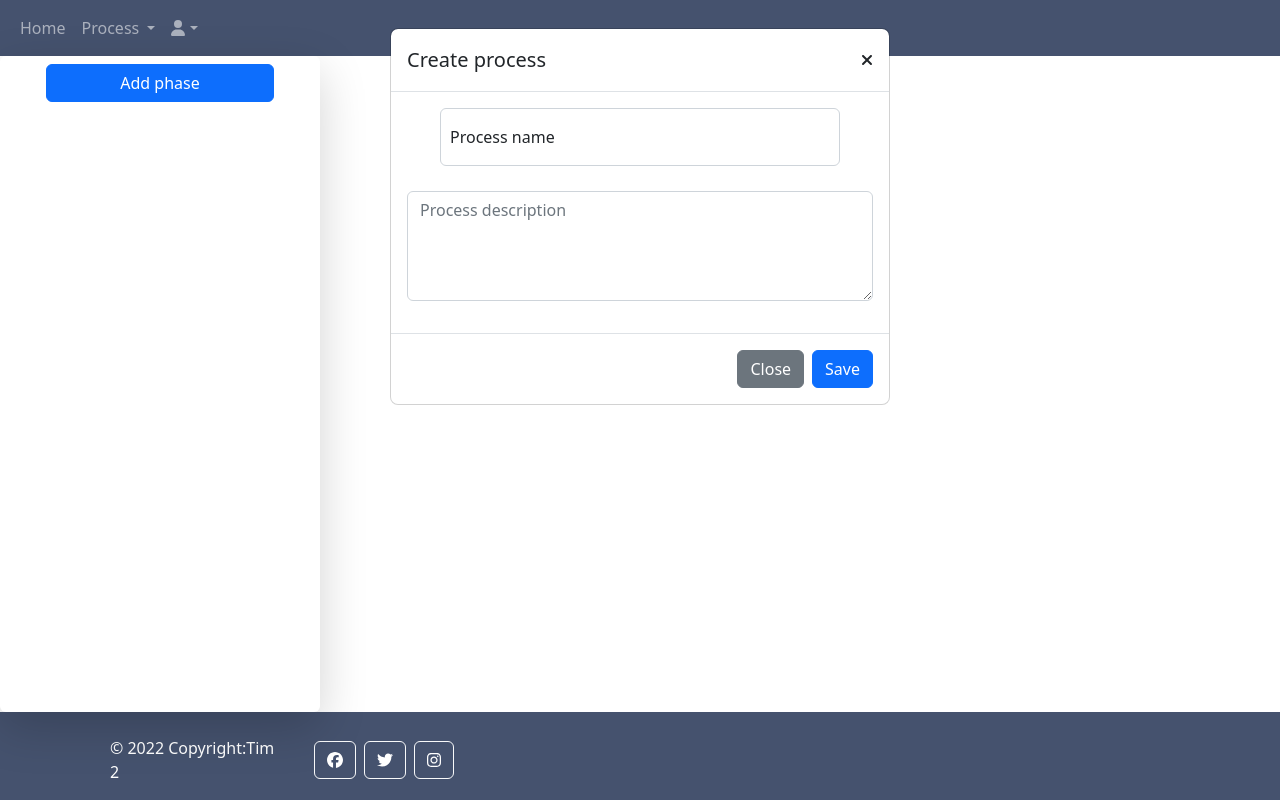
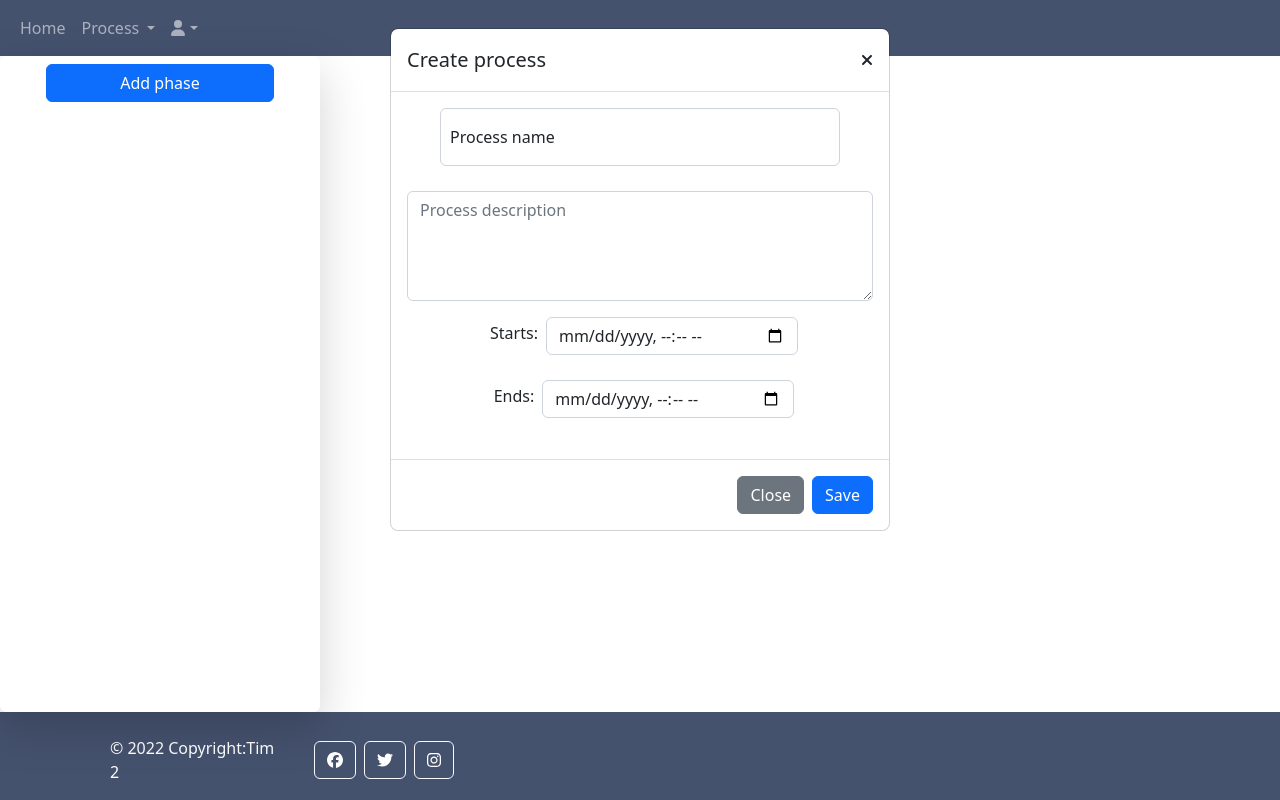
Before and after one commit to Dominik2507/ProjektR, a React (Create React App) app in the folder frontend/: page /createProcess in a window 1280 px wide. Built offline with nearby package versions, Linux system fonts and the light colour scheme.

Commit message:
poslozen objekt za spremanje i dodan button

```diff
--- /dev/null
+++ b/frontend/src/components/Form/DateInput.jsx
@@ -0,0 +1,39 @@
+import React from "react";
+
+import "./Input.css";
+
+export default function DateInput({type,name,placeholder,value,handleChange,error, label}){
+
+    let className = error ? "form-control is-invalid item" : "form-control item"
+
+    return(
+
+            <div className="form-floating d-flex justify-content-center w-100">
+
+                     <div className="d-flex"> <span className="p-1 px-2">{label}</span>
+                <input
+                    className={className}
+                    type = {"datetime-local"}
+                    name = {name}
+                    value = {value}
+                    placeholder={placeholder}
+                    id = {name}
+                    onChange={handleChange}
+                    required
+                />
+                </div>
+
+
+                <label className="label" htmlFor={name}>{placeholder}</label>
+                {error &&
+                    <div className="invalid-feedback">
+                        {error.message}
+                    </div>
+                }
+
+
+
+        </div>
+
+    )
+}
--- a/frontend/src/components/Form/Form.jsx
+++ b/frontend/src/components/Form/Form.jsx
@@ -5,7 +5,7 @@ import Button from "./Button";
 export default function Form({inputs,handleClick, handleChange ,btnPlaceholder,errors}){
     return(
         <form>
-            {inputs.map(input => {
+            {inputs?.map(input => {
 
                 let err = errors.find(err => input.name === err.name);
 
--- a/frontend/src/constants/paramInputs.js
+++ b/frontend/src/constants/paramInputs.js
@@ -40,4 +40,16 @@ export const modalInputs = [{
 },{
     name: "processDescription",
     value: "",
+},
+{
+    name: "start_datetime",
+    value: "",
+    type:"datetime-local",
+    label: "Starts: "
+},
+{
+    name: "end_datetime",
+    value: "",
+    type:"datetime-local",
+    label: "Ends:"
 }];
--- a/frontend/src/constants/paths.js
+++ b/frontend/src/constants/paths.js
@@ -20,5 +20,6 @@ export const backend_paths = {
     ALL_FAV_PROCESSES_CRUD: "http://localhost:3001/favprocess",
     ALL_FAV_USER_PROCESSES_CRUD: "http://localhost:3001/favprocess/user",
     VIEW_PROCESS: "http://localhost:3001/processView",
-    GET_PROCESS_BY_ID: "http://localhost:3001/process"
+    GET_PROCESS_BY_ID: "http://localhost:3001/process",
+    CREATE_PROCESS: "http://localhost:3001/process/create"
 }
--- a/frontend/src/context/AuthContext.js
+++ b/frontend/src/context/AuthContext.js
@@ -33,6 +33,7 @@ export default function AuthProvider({children}){
             }
         })
             .then(res => {
+                console.log("user", res.data);
                 setCurrentUser(res.data);
                 return res.data;
             })
--- a/frontend/src/context/CreateProcessContext.js
+++ b/frontend/src/context/CreateProcessContext.js
@@ -1,4 +1,6 @@
+import axios from "axios";
 import React, { createContext, useState } from "react";
+import {backend_paths, routes} from "../constants/paths";
 
 export const CreateProcessContext = createContext(null);
 
@@ -7,6 +9,19 @@ export default function CreateProcessProvider({children}){
     const [allPhases, setAllPhases] = useState([]);
     const [allComponents, setAllComponent] = useState([]);
 
+    const createProcess = async (process) => {
+        return axios.post(backend_paths.CREATE_PROCESS ,process, {
+            headers: {
+                'Content-Type': 'application/x-www-form-urlencoded'
+            }
+        })
+            .then(res => {
+                console.log(res.data)
+                return res.data;
+            })
+            .catch(err => err.response.data);
+
+    };
 
     const value = {
         processInfo,
@@ -14,7 +29,8 @@ export default function CreateProcessProvider({children}){
         allPhases,
         setAllPhases,
         allComponents,
-        setAllComponent
+        setAllComponent,
+        createProcess
     };
 
     return <CreateProcessContext.Provider value={value}>{children}</CreateProcessContext.Provider>
--- a/frontend/src/pages/CreateProcess/CreatePhase.jsx
+++ b/frontend/src/pages/CreateProcess/CreatePhase.jsx
@@ -6,10 +6,13 @@ import ParameterInput from "../../components/ParameterInput";
 import Dropdown from "../../components/Dropdown";
 import {nanoid} from "nanoid";
 import {CreateProcessContext} from "../../context/CreateProcessContext";
+import DateInput from "../../components/Form/DateInput";
 
 export default function CreatePhase({process, setProcess, setShowDropDown, phase=null, setEdit=null}){
     const [phaseName, setPhaseName] = useState(phase?.name || "");
     const [phaseDescription, setPhaseDescription] = useState(phase?.description || "");
+    const [start, setStart] = useState(phase?.start_datetime || "")
+    const [end, setEnd] = useState(phase?.end_datetime || "")
     const [err, setErr] = useState(null);
     const [allParameters, setAllParameters] = useState(phase?.params || []);
 
@@ -42,6 +45,8 @@ export default function CreatePhase({process, setProcess, setShowDropDown, phase
                 "name": phaseName,
                 "description": phaseDescription,
                 "params": allParameters,
+                "start_datetime": start,
+                "end_datetime": end,
                 "components": phase.components
 
             }
@@ -56,6 +61,8 @@ export default function CreatePhase({process, setProcess, setShowDropDown, phase
                     "name":phaseName,
                     "description": phaseDescription,
                     "params": allParameters,
+                    "start_datetime": start,
+                    "end_datetime": end,
                     "components":[]
                 }
             );
@@ -96,6 +103,21 @@ export default function CreatePhase({process, setProcess, setShowDropDown, phase
                 handleChange={(e) => setPhaseDescription(e.target.value)}
             />
 
+            <DateInput
+                type="datetime-local"
+                name={"start_datetime"}
+                value={start}
+                handleChange={(e) => setStart(e.target.value)}
+                label={"Begins:"}
+            />
+            <DateInput
+                type="datetime-local"
+                name={"end_datetime"}
+                value={end}
+                handleChange={(e) => setEnd(e.target.value)}
+                label={"Ends:"}
+            />
+
             <div className="m-3">
                 <Dropdown name="Phase parameter" viewMode={true}>
                     <ParameterInput setAllParameters={setAllParameters}/>
--- a/frontend/src/pages/CreateProcess/CreateProcessModalBody.jsx
+++ b/frontend/src/pages/CreateProcess/CreateProcessModalBody.jsx
@@ -1,4 +1,5 @@
 import React from "react";
+import DateInput from "../../components/Form/DateInput";
 import Input from "../../components/Form/Input";
 import Textarea from "../../components/Form/Textarea";
 
@@ -19,6 +20,8 @@ export default function CreateProcessModalBody({createProcessInfo, setCreateProc
         <div className="modal-body">
             <Input type="text" placeholder="Process name" name={createProcessInfo[0].name} value={createProcessInfo[0].value} handleChange={handleChange} error={err} />
             <Textarea placeholder="Process description" value={createProcessInfo[1].value} name={createProcessInfo[1].name} handleChange={handleChange}/>
+            <DateInput type="datetime-local" name={createProcessInfo[2].name} value={createProcessInfo[2].value} handleChange={handleChange} label={createProcessInfo[2].label}/>
+            <DateInput type="datetime-local" name={createProcessInfo[3].name} value={createProcessInfo[3].value} handleChange={handleChange} label={createProcessInfo[3].label}/>
          </div>
     )
 }
--- a/frontend/src/pages/Registration/Registration.jsx
+++ b/frontend/src/pages/Registration/Registration.jsx
@@ -75,7 +75,7 @@ export default function Registration(){
                 </div>
             }
             <Form
-                appinputs = {inputs}
+                inputs = {inputs}
                 btnPlaceholder = "Register"
                 handleChange = {handleChange}
                 handleClick = {handleClick}
```
Also changed, not shown: frontend/src/pages/CreateProcess/CreateProcess.jsx (+46 -10 lines).
